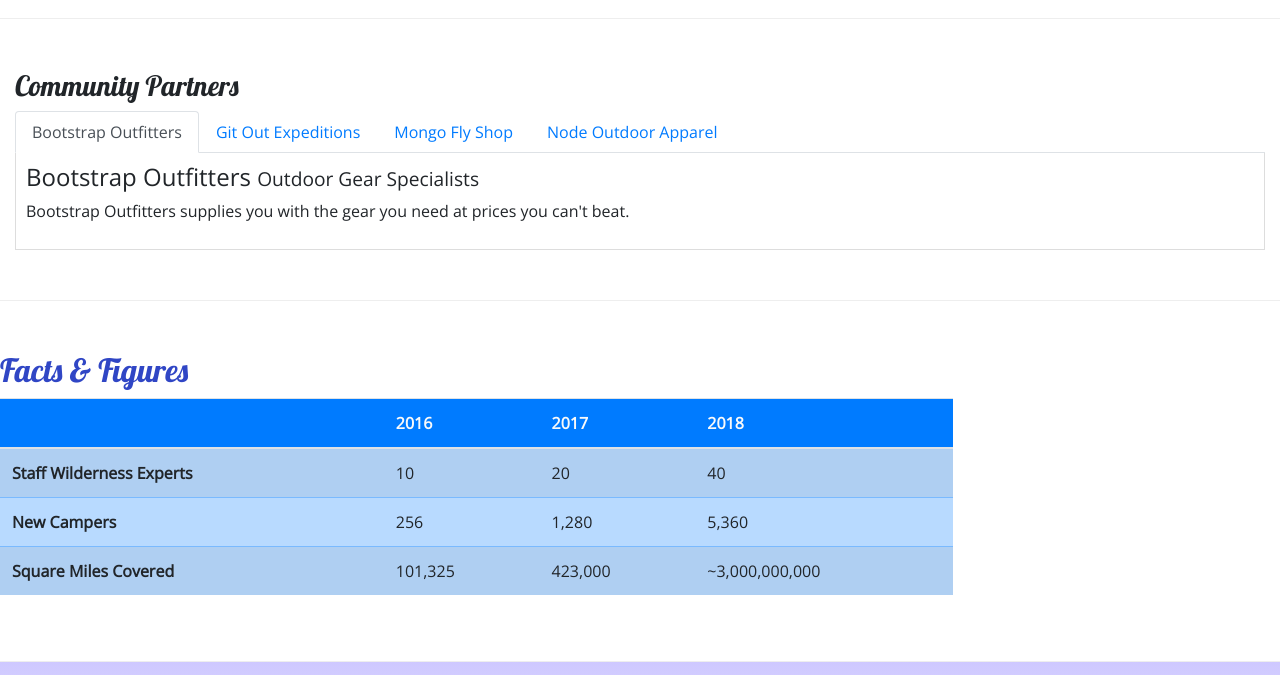
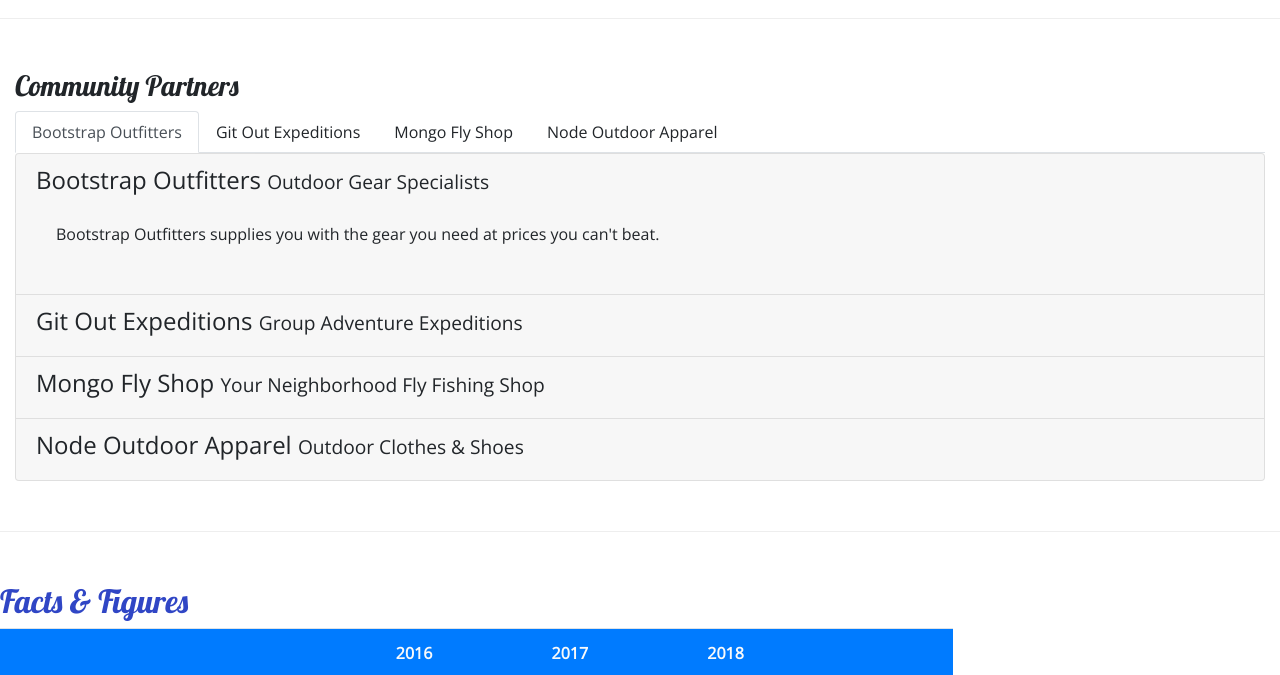
Before and after one commit to Afig08/nucampsite, a website: page aboutus.html in a window 1280 px wide. Shown: the part 850-1525 px from the top of the page. Drawn offline with nearby package versions, Linux system fonts and the light colour scheme.

Commit message:
changed tabs to accordion class

```diff
--- a/aboutus.html
+++ b/aboutus.html
@@ -113,22 +113,62 @@
                         <a class="nav-link" href="#node" role="tab" data-toggle="tab">Node Outdoor Apparel</a>
                     </li>
                 </ul>
-                <div class="tab-content">
-                    <div role="tabpanel" class="tab-pane fade show active" id="bootstrap">
-                        <h4>Bootstrap Outfitters <small>Outdoor Gear Specialists</small></h4>
-                        <p class="d-none d-sm-block">Bootstrap Outfitters supplies you with the gear you need at prices you can't beat.</p>
+                <div class="accordion">
+                    <div class="card">
+                        <div role="tab" class="card-header">
+                            <h4>
+                                <a data-toggle="collapse" data-target="#bootstrap">
+                                    Bootstrap Outfitters <small>Outdoor Gear Specialists</small>
+                                </a>
+                            </h4>
+                            <div class="collapse show" id="bootstrap" data-parent="#accordion">
+                                <div class="card-body">
+                                    <p class="d-none d-sm-block">Bootstrap Outfitters supplies you with the gear you need at prices you can't beat.</p>
+                                </div>
+                            </div>
+                        </div>
                     </div>
-                    <div role="tabpanel" class="tab-pane fade" id="git">
-                        <h4>Git Out Expeditions <small>Group Adventure Expeditions</small></h4>
-                        <p class="d-none d-sm-block">Join Git Out Expeditions to explore new horizons with a group of other adventurers!</p>
+                    <div class="card">
+                        <div role="tab" class="card-header">
+                            <h4>
+                                <a class="collapsed" data-toggle="collapse" data-target="#git">
+                                    Git Out Expeditions <small>Group Adventure Expeditions</small>
+                                </a>
+                            </h4>
+                            <div class="collapse" id="git" data-parent="#accordion">
+                                <div class="card-body">
+                                    <p class="d-none d-sm-block">Join Git Out Expeditions to explore new horizons with a group of other adventurers!</p>
+                               </div>
+                            </div>
+                        </div>
                     </div>
-                    <div role="tabpanel" class="tab-pane fade" id="mongo">
-                        <h4>Mongo Fly Shop <small>Your Neighborhood Fly Fishing Shop.</small></h4>
-                        <p class="d-none d-sm-block">Need a new fishing pole, a tacklebox, or flies of all kinds? Stop by Mongo Fly Shop.</p>
+                    <div class="card">
+                        <div role="tab" class="card-header">
+                            <h4>
+                                <a class="collapsed" data-toggle="collapse" data-target="#mongo">
+                                    Mongo Fly Shop <small>Your Neighborhood Fly Fishing Shop</small>
+                                </a>
+                            </h4>
+                            <div class="collapse" id="mongo" data-parent="#accordion">
+                                <div class="card-body">
+                                    <p class="d-none d-sm-block">Need a new fishing pole, a tacklebox, or flies of all kinds? Stop by Mongo Fly Shop.</p>
+                                </div>
+                            </div>
+                        </div>
                     </div>
-                    <div role="tabpanel" class="tab-pane fade" id="node">
-                        <h4>Node Outdoor Apparel <small>Outdoor Clothes & Shoes</small></h4>
-                        <p class="d-none d-sm-block">From polar fleeces to swimsuits, hiking boots to waders, a visit to Node will be sure to get you covered.</p>
+                    <div class="card">
+                        <div role="tab" class="card-header">
+                            <h4>
+                                <a class="collapsed" data-toggle="collapse" data-target="#node">
+                                    Node Outdoor Apparel <small>Outdoor Clothes & Shoes</small>
+                                </a>
+                            </h4>
+                            <div class="collapse" id="node" data-parent="#accordion">
+                                <div class="card-body">
+                                    <p class="d-none d-sm-block">From polar fleeces to swimsuits, hiking boots to waders, a visit to Node will be sure to get you covered.</p>
+                                </div>
+                            </div>
+                        </div>
                     </div>
                 </div>
             </div>
--- a/css/styles.css
+++ b/css/styles.css
@@ -43,8 +43,7 @@ footer {
     padding: 20px 0;
 }
 
-.tab-content {
-    border: 1px solid #DDD;
-    border-top: none;
-    padding: 10px;
-}
+a, a:hover {
+    color: inherit;
+    text-decoration: none;
+  }
```
